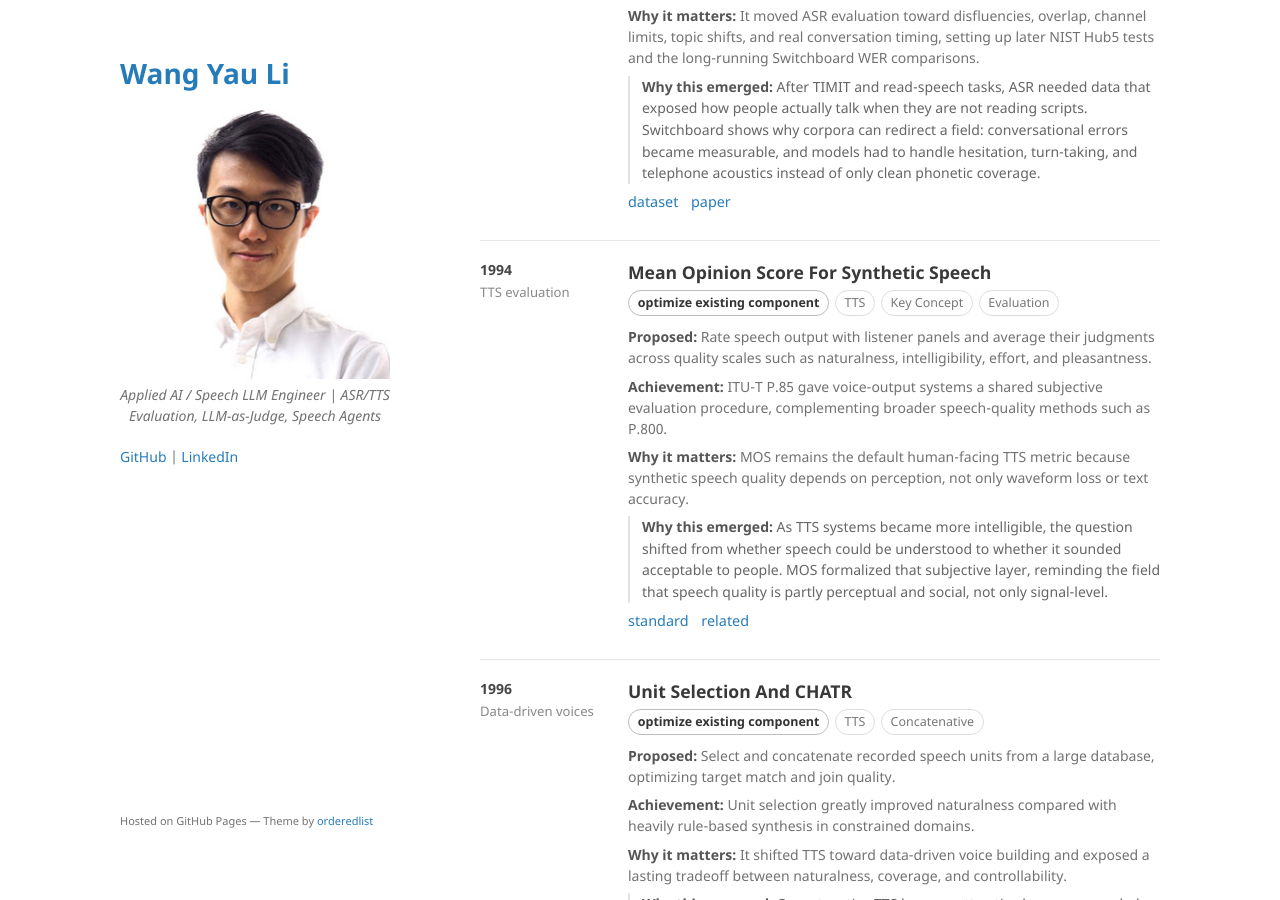
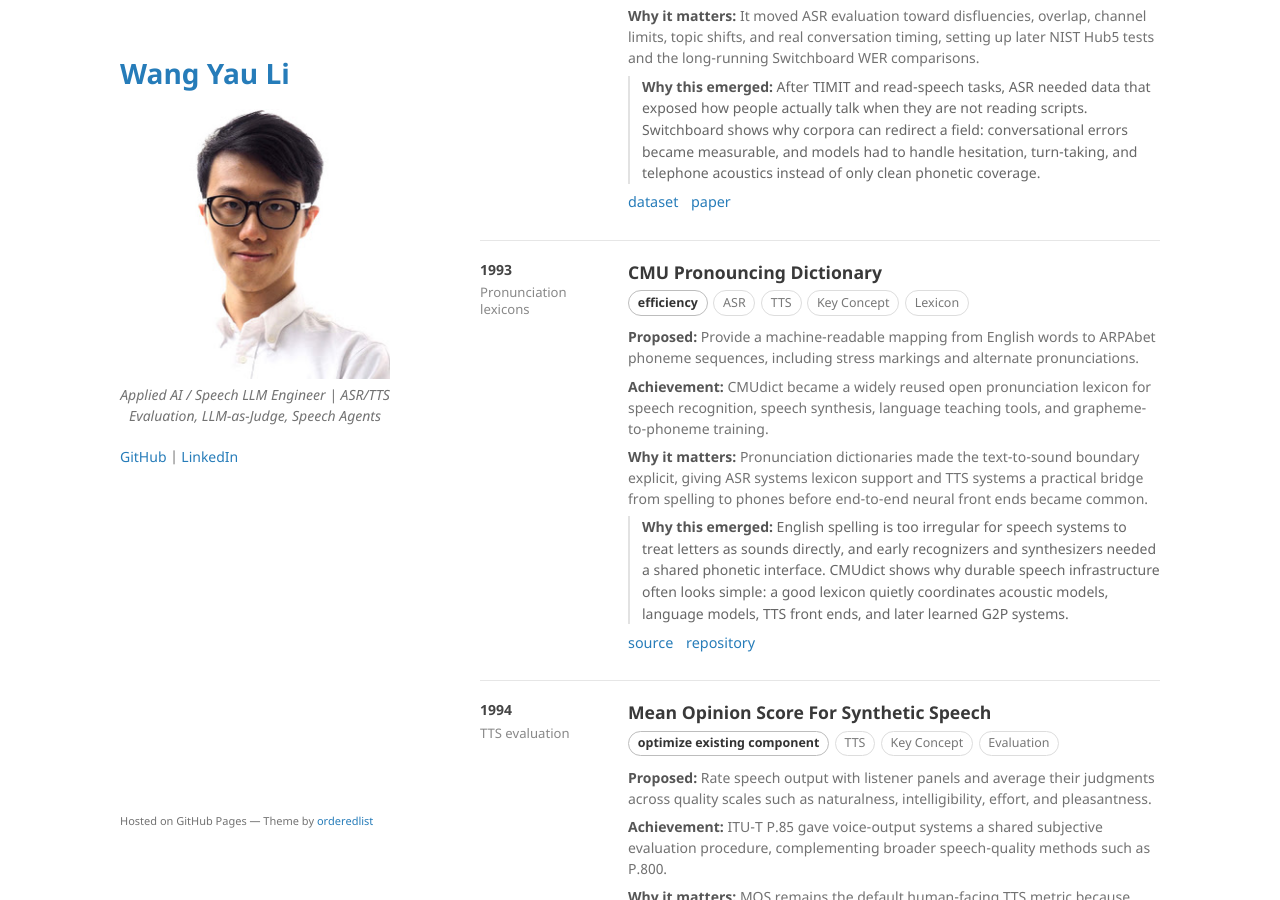
Before and after one commit to kennethli319/kennethli319.github.io, a Jekyll site: the page built from speech-timeline.md, in a window 1280 px wide and 900 px high, scrolled down 7906 px. Built offline with Jekyll 4.4.1, drawn with Linux system fonts in a browser that asks for light colours.

Commit message:
Add CMUdict speech timeline milestone

```diff
--- a/speech-timeline.md
+++ b/speech-timeline.md
@@ -442,6 +442,22 @@ title: Speech Timeline
     <p><strong>Why it matters:</strong> It moved ASR evaluation toward disfluencies, overlap, channel limits, topic shifts, and real conversation timing, setting up later NIST Hub5 tests and the long-running Switchboard WER comparisons.</p>
     <p class="speech-reflection"><strong>Why this emerged:</strong> After TIMIT and read-speech tasks, ASR needed data that exposed how people actually talk when they are not reading scripts. Switchboard shows why corpora can redirect a field: conversational errors became measurable, and models had to handle hesitation, turn-taking, and telephone acoustics instead of only clean phonetic coverage.</p>
     <p class="speech-source"><a href="https://catalog.ldc.upenn.edu/LDC97S62">dataset</a> <a href="https://ieeexplore.ieee.org/document/225858">paper</a></p>
+  </div>
+</section>
+
+<section class="speech-row">
+  <aside class="speech-year">
+    1993
+    <div class="speech-kicker">Pronunciation lexicons</div>
+  </aside>
+  <div class="speech-body">
+    <h2>CMU Pronouncing Dictionary</h2>
+    <div class="speech-meta"><span class="speech-impact">efficiency</span><span class="speech-tag">ASR</span><span class="speech-tag">TTS</span><span class="speech-tag">Key Concept</span><span class="speech-tag">Lexicon</span></div>
+    <p><strong>Proposed:</strong> Provide a machine-readable mapping from English words to ARPAbet phoneme sequences, including stress markings and alternate pronunciations.</p>
+    <p><strong>Achievement:</strong> CMUdict became a widely reused open pronunciation lexicon for speech recognition, speech synthesis, language teaching tools, and grapheme-to-phoneme training.</p>
+    <p><strong>Why it matters:</strong> Pronunciation dictionaries made the text-to-sound boundary explicit, giving ASR systems lexicon support and TTS systems a practical bridge from spelling to phones before end-to-end neural front ends became common.</p>
+    <p class="speech-reflection"><strong>Why this emerged:</strong> English spelling is too irregular for speech systems to treat letters as sounds directly, and early recognizers and synthesizers needed a shared phonetic interface. CMUdict shows why durable speech infrastructure often looks simple: a good lexicon quietly coordinates acoustic models, language models, TTS front ends, and later learned G2P systems.</p>
+    <p class="speech-source"><a href="https://www.speech.cs.cmu.edu/cgi-bin/cmudict">source</a> <a href="https://github.com/cmusphinx/cmudict">repository</a></p>
   </div>
 </section>
 
```
